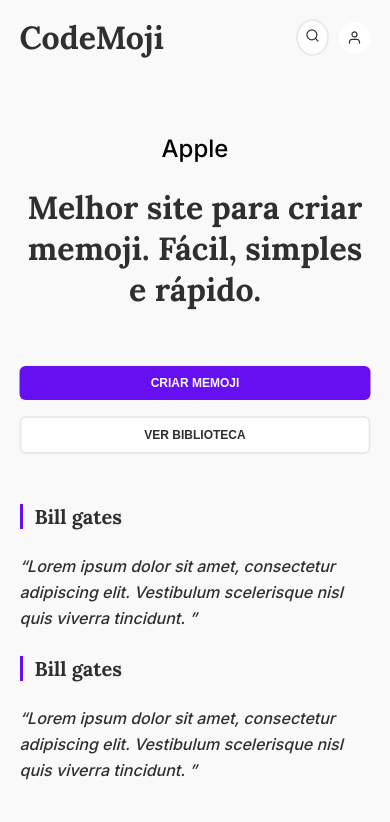
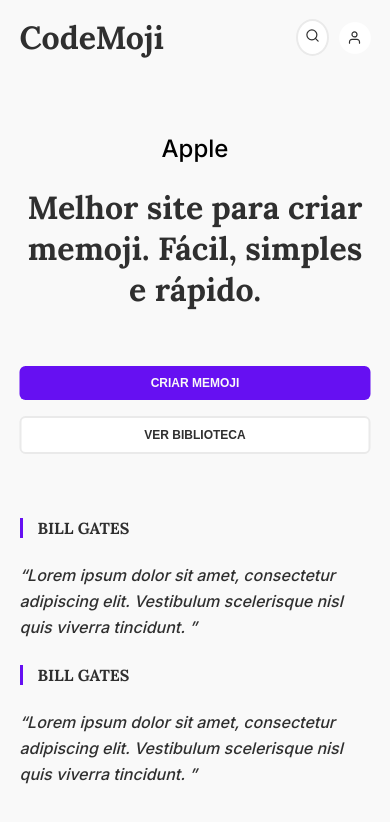
Before and after one commit to Matheussmaced/codeMoji, a React (Vite) app: page / in a window 390 px wide. Shown: the top 822 px of the page. Built offline with nearby package versions, Linux system fonts and the light colour scheme.

Commit message:
update mobile version baseboard

```diff
--- a/src/index.css
+++ b/src/index.css
@@ -144,6 +144,7 @@ h1{
   color: var(--colorText);
   border-left: solid 3px #6610F2;
   padding-left: 12px;
+  text-transform: uppercase;
 }
 #informsBaseboard p{
   font-size: 16px;
@@ -216,9 +217,13 @@ h1{
   #informsBaseboard{
     display: flex;
     flex-direction: column;
-    top: 50px;
+    top: 64px;
     justify-content: space-between;
     width: 90%;
+  }
+  #informsBaseboard h5{
+    font-size: 16px;
+    padding-left: 15px;
   }
   .baseboard{
     width: 100%;
```
